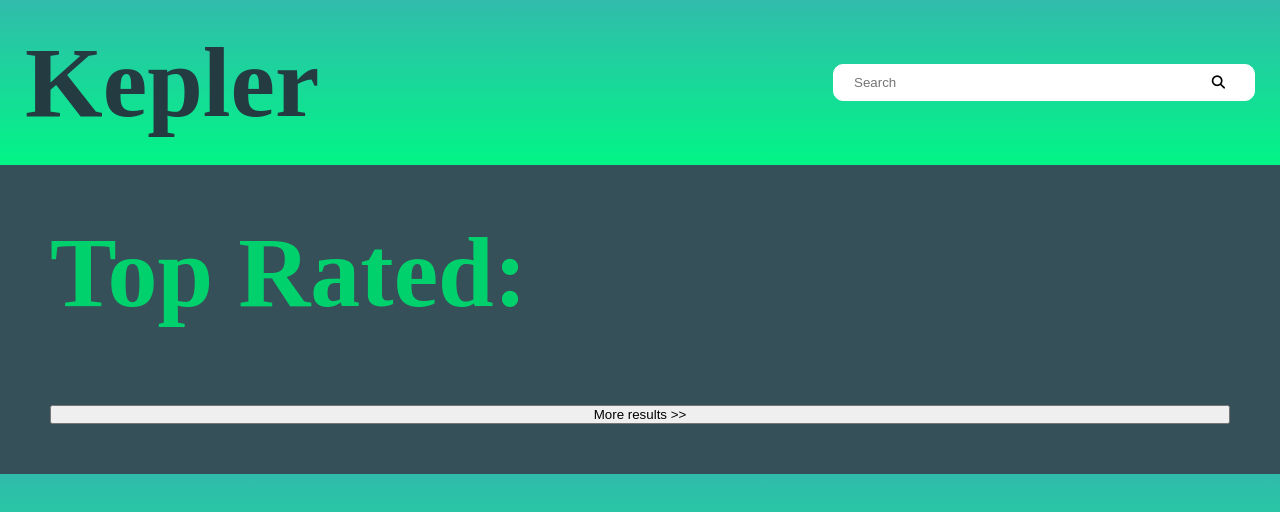
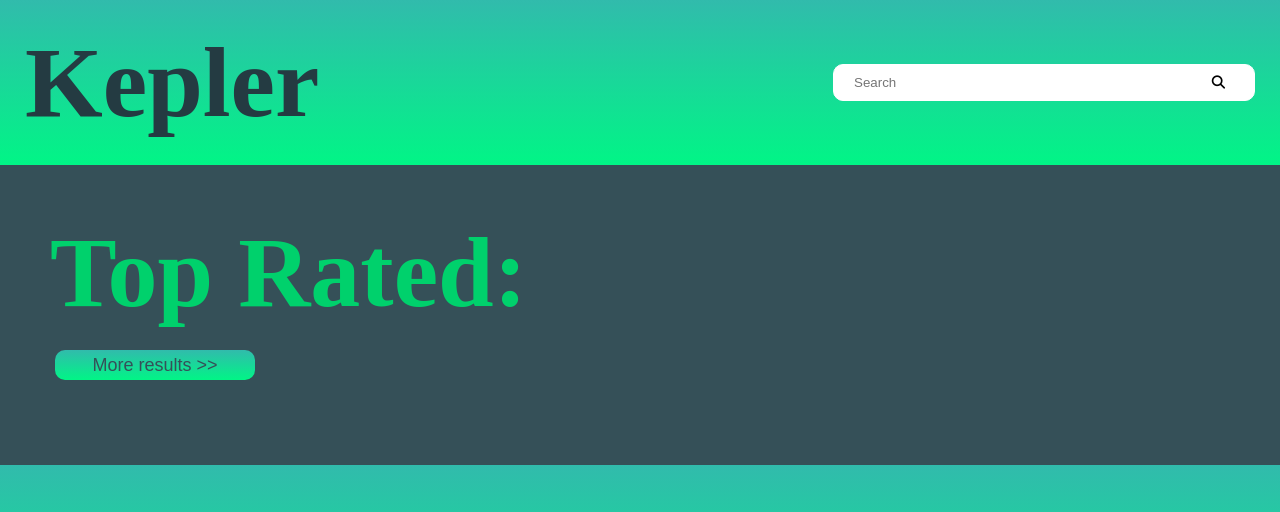
Before and after one commit to AnguloJM/Kepler, a plain HTML site: page index.html in a window 1280 px wide. Shown: the top 512 px of the page. Drawn offline with nearby package versions, Linux system fonts and the light colour scheme; no server answers.

Commit message:
completed styling for more topRated button

```diff
--- a/index.html
+++ b/index.html
@@ -24,8 +24,8 @@
     <div id="top-searches">
       <div id="display-top-rated">
         <h2>Top Rated:</h2>
+        <button id="more-toprated-button">More results >></button>
       </div>
-      <button id="more-toprated">More results >></button>
     </div>
   </main>
   <footer>
--- a/style.css
+++ b/style.css
@@ -171,11 +171,22 @@ li {
 
 #display-top-rated {
   width: 100%;
-  padding-bottom: 75px;
+  padding-bottom: 40px;
 }
 
-#more-toprated {
-  width: 100%;
+#more-toprated-button {
+  height: 30px;
+  width: 200px;
+  background: linear-gradient(
+    180deg,
+    rgba(49, 187, 172, 1) 0%,
+    rgba(1, 245, 134, 1) 100%
+  );
+  border: 1px #355058;
+  border-radius: 10px;
+  color: #355058;
+  margin: 20px 0 -10px 5px;
+  font-size: 18px;
 }
 
 .more-results-button {
@@ -195,4 +206,5 @@ li {
   border: 1px #355058;
   border-radius: 10px;
   color: #355058;
+  font-size: 18px;
 }
```
